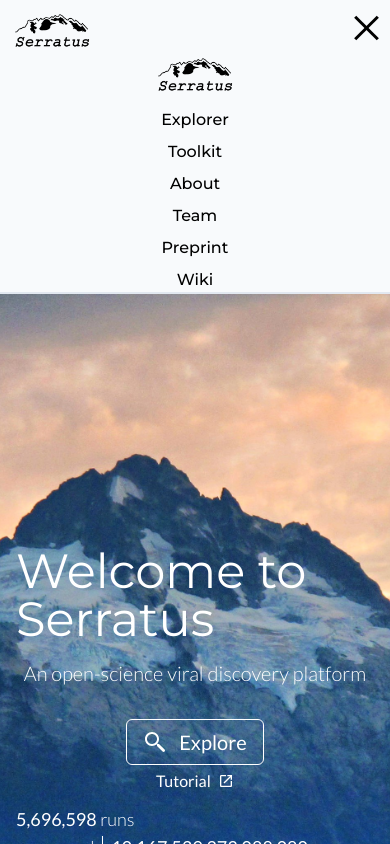
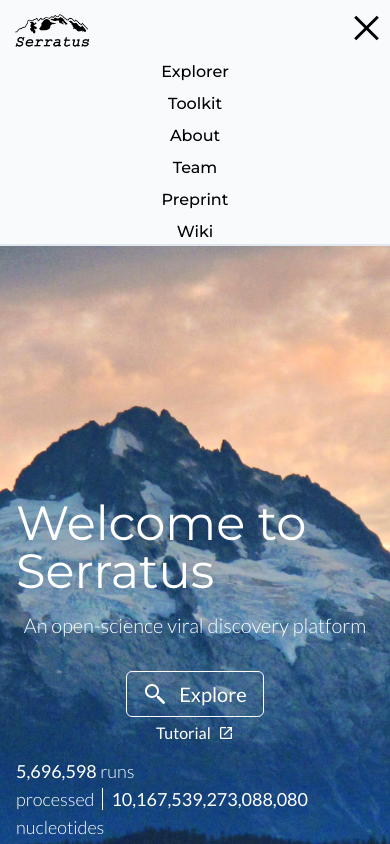
Before and after one commit to serratus-bio/serratus.io, a React (Create React App) app: page / in a window 390 px wide. Both pictures are taken after a click on the button 366 px from the left and 28 px from the top of the page. Built offline with nearby package versions, Linux system fonts and the light colour scheme.

Commit message:
fixed extra logo

```diff
--- a/src/components/Navbar.tsx
+++ b/src/components/Navbar.tsx
@@ -22,11 +22,13 @@
                     className={`${
                         hamburgerButtonPressed ? 'flex flex-col' : 'hidden'
                     } lg:flex lg:flex-row w-screen  bg-gray-50 sm:p-4 lg:justify-between items-center gap-y-4 z-10 border-b-2  border-gray-200 font-montserrat font-medium`}>
-                    <div className='w-20 h-8 flex align-middle'>
-                        <NavLink exact to={routes.home.path}>
-                            <img src='/logo.png' alt='logo'></img>
-                        </NavLink>
-                    </div>
+                    {!hamburgerButtonPressed && (
+                        <div className='w-20 h-8 flex align-middle'>
+                            <NavLink exact to={routes.home.path}>
+                                <img src='/logo.png' alt='logo'></img>
+                            </NavLink>
+                        </div>
+                    )}
                     <div className='flex flex-col gap-y-2 lg:flex-row mt-1 mr-10 items-center'>
                         <NavLink
                             exact
```
